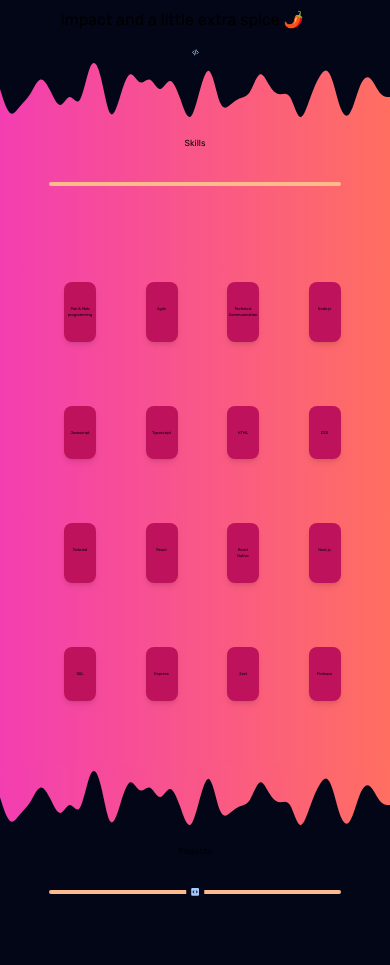
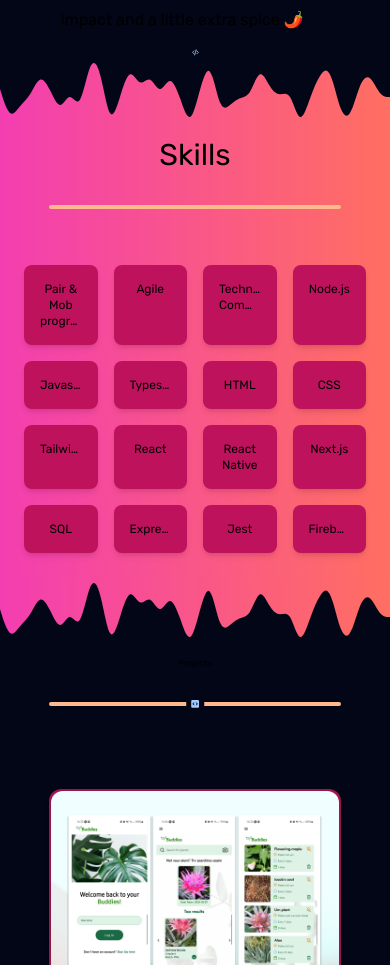
Before and after one commit to alehow84/Portfolio, a Next.js app: page / in a window 390 px wide. Shown: the part 1260-2225 px from the top of the page. Built offline with nearby package versions, Linux system fonts and the light colour scheme.

Commit message:
improve text styling for mobile

```diff
--- a/src/app/components/layout/Skills.tsx
+++ b/src/app/components/layout/Skills.tsx
@@ -14,11 +14,11 @@ export default function Skills() {
         alt="transition"
       />
       <div className="flex flex-col justify-center items-center h-fit">
-        <h2 className="text-[2.25vw]">Skills</h2>
+        <h2 className="desktop:text-4xl mobile:text-3xl">Skills</h2>
         <div className="inline-flex items-center justify-center w-full">
-          <hr className="w-3/4 h-1 my-8 bg-orange-300 border-0 rounded" />
+          <hr className="w-3/4 h-[0.5vh] my-8 bg-orange-300 border-0 rounded" />
         </div>
-        <div className="p-16 text-[1vw]">
+        <div className="p-16 text-wrap desktop:text-md mobile:text-xs mobile:p-6">
           <SkillsList />
         </div>
       </div>
--- a/src/app/static/SkillsList.tsx
+++ b/src/app/static/SkillsList.tsx
@@ -2,7 +2,7 @@ import Image from "next/image";
 //need to make svg size responsive - make width of each button a vw ?
 export default function SkillsList() {
   return (
-    <div className="grid grid-cols-4 gap-16">
+    <div className="grid grid-cols-4 desktop:gap-11 mobile:gap-4">
       <button className="flex p-4 rounded-lg bg-pink-700 op-10 shadow-md inline-flex justify-center pointer-events-none">
         <div className="mobile:hidden p-2">
           <Image
@@ -12,7 +12,9 @@ export default function SkillsList() {
             height={23}
           />
         </div>
-        <div className="align-center p-2">Pair & Mob programming</div>
+        <div className="text-ellipsis overflow-hidden align-center desktop:p-2 mobile:p-0.25">
+          Pair & Mob programming
+        </div>
       </button>
       <button className="p-4 rounded-lg bg-pink-700 op-65 shadow-md inline-flex justify-center pointer-events-none">
         <div className="mobile:hidden p-2">
@@ -23,7 +25,9 @@ export default function SkillsList() {
             height={20}
           />
         </div>
-        <div className="align-center p-2">Agile</div>
+        <div className="text-ellipsis overflow-hidden align-center desktop:p-2 mobile:p-0.25">
+          Agile
+        </div>
       </button>
       <button className="p-4 rounded-lg bg-pink-700 op-65 shadow-md inline-flex justify-center pointer-events-none">
         <div className="mobile:hidden p-2">
@@ -34,7 +38,9 @@ export default function SkillsList() {
             height={20}
           />
         </div>
-        <div className="align-center p-2">Technical Communication</div>
+        <div className="text-ellipsis overflow-hidden align-center desktop:p-2 mobile:p-0.25">
+          Technical Communication
+        </div>
       </button>
       <button className="p-4 rounded-lg bg-pink-700 op-65 shadow-md inline-flex justify-center pointer-events-none">
         <div className="mobile:hidden p-2">
@@ -45,7 +51,9 @@ export default function SkillsList() {
             height={20}
           />
         </div>
-        <div className="align-center p-2">Node.js</div>
+        <div className="text-ellipsis overflow-hidden align-center desktop:p-2 mobile:p-0.25">
+          Node.js
+        </div>
       </button>
       <button className="p-4 rounded-lg bg-pink-700 op-65 shadow-md inline-flex justify-center pointer-events-none">
         <div className="mobile:hidden p-2">
@@ -56,7 +64,9 @@ export default function SkillsList() {
             height={20}
           />
         </div>
-        <div className="align-center p-2">Javascript</div>
+        <div className="text-ellipsis overflow-hidden align-center desktop:p-2 mobile:p-0.25">
+          Javascript
+        </div>
       </button>
       <button className="p-4 rounded-lg bg-pink-700 op-65 shadow-md inline-flex justify-center pointer-events-none">
         <div className="mobile:hidden p-2">
@@ -67,7 +77,9 @@ export default function SkillsList() {
             height={20}
           />
         </div>
-        <div className="align-center p-2">Typescript</div>
+        <div className="text-ellipsis overflow-hidden align-center desktop:p-2 mobile:p-0.25">
+          Typescript
+        </div>
       </button>
       <button className="p-4 rounded-lg bg-pink-700 op-65 shadow-md inline-flex justify-center pointer-events-none">
         <div className="mobile:hidden p-2">
@@ -78,7 +90,9 @@ export default function SkillsList() {
             height={20}
           />
         </div>
-        <div className="align-center p-2">HTML</div>
+        <div className="text-ellipsis overflow-hidden align-center desktop:p-2 mobile:p-0.25">
+          HTML
+        </div>
       </button>
       <button className="p-4 rounded-lg bg-pink-700 op-65 shadow-md inline-flex justify-center pointer-events-none">
         <div className="mobile:hidden p-2">
@@ -89,7 +103,9 @@ export default function SkillsList() {
             height={20}
           />
         </div>
-        <div className="align-center p-2">CSS</div>
+        <div className="text-ellipsis overflow-hidden align-center desktop:p-2 mobile:p-0.25">
+          CSS
+        </div>
       </button>
       <button className="p-4 rounded-lg bg-pink-700 op-65 shadow-md inline-flex justify-center pointer-events-none">
         <div className="mobile:hidden p-2">
@@ -100,7 +116,9 @@ export default function SkillsList() {
             height={25}
           />
         </div>
-        <div className="align-center p-2">Tailwind</div>
+        <div className="text-ellipsis overflow-hidden align-center desktop:p-2 mobile:p-0.25">
+          Tailwind
+        </div>
       </button>
       <button className="p-4 rounded-lg bg-pink-700 op-65 shadow-md inline-flex justify-center pointer-events-none">
         <div className="mobile:hidden p-2">
@@ -111,7 +129,9 @@ export default function SkillsList() {
             height={23}
           />
         </div>
-        <div className="align-center p-2">React</div>
+        <div className="text-ellipsis overflow-hidden align-center desktop:p-2 mobile:p-0.25">
+          React
+        </div>
       </button>
       <button className="p-4 rounded-lg bg-pink-700 op-65 shadow-md inline-flex justify-center pointer-events-none">
         <div className="mobile:hidden p-2">
@@ -122,7 +142,9 @@ export default function SkillsList() {
             height={23}
           />
         </div>
-        <div className="align-center p-2">React Native</div>
+        <div className="text-ellipsis overflow-hidden align-center desktop:p-2 mobile:p-0.25">
+          React Native
+        </div>
       </button>
       <button className="p-4 rounded-lg bg-pink-700 op-65 shadow-md inline-flex justify-center pointer-events-none">
         <div className="mobile:hidden p-2">
@@ -135,7 +157,9 @@ export default function SkillsList() {
             />
           </div>
         </div>
-        <div className="align-center p-2">Next.js</div>
+        <div className="text-ellipsis overflow-hidden align-center desktop:p-2 mobile:p-0.25">
+          Next.js
+        </div>
       </button>
       <button className="p-4 rounded-lg bg-pink-700 op-65 shadow-md inline-flex justify-center pointer-events-none">
         <div className="mobile:hidden p-2">
@@ -146,7 +170,9 @@ export default function SkillsList() {
             height={25}
           />
         </div>
-        <div className="align-center p-2">SQL</div>
+        <div className="text-ellipsis overflow-hidden align-center desktop:p-2 mobile:p-0.25">
+          SQL
+        </div>
       </button>
       <button className="p-4 rounded-lg bg-pink-700 op-65 shadow-md inline-flex justify-center pointer-events-none">
         <div className="mobile:hidden p-2">
@@ -159,7 +185,9 @@ export default function SkillsList() {
             />
           </div>
         </div>
-        <div className="align-center p-2">Express</div>
+        <div className="text-ellipsis overflow-hidden align-center desktop:p-2 mobile:p-0.25">
+          Express
+        </div>
       </button>
       <button className="p-4 rounded-lg bg-pink-700 op-65 shadow-md inline-flex justify-center pointer-events-none">
         <div className="mobile:hidden p-2">
@@ -172,7 +200,9 @@ export default function SkillsList() {
             />
           </div>
         </div>
-        <div className="align-center p-2">Jest</div>
+        <div className="text-ellipsis overflow-hidden align-center desktop:p-2 mobile:p-0.25">
+          Jest
+        </div>
       </button>
       <button className="p-4 rounded-lg bg-pink-700 op-65 shadow-md inline-flex justify-center pointer-events-none">
         <div className="mobile:hidden p-2">
@@ -185,7 +215,9 @@ export default function SkillsList() {
             />
           </div>
         </div>
-        <div className="align-center p-2">Firebase</div>
+        <div className="text-ellipsis overflow-hidden align-center desktop:p-2 mobile:p-0.25">
+          Firebase
+        </div>
       </button>
     </div>
   );
```
